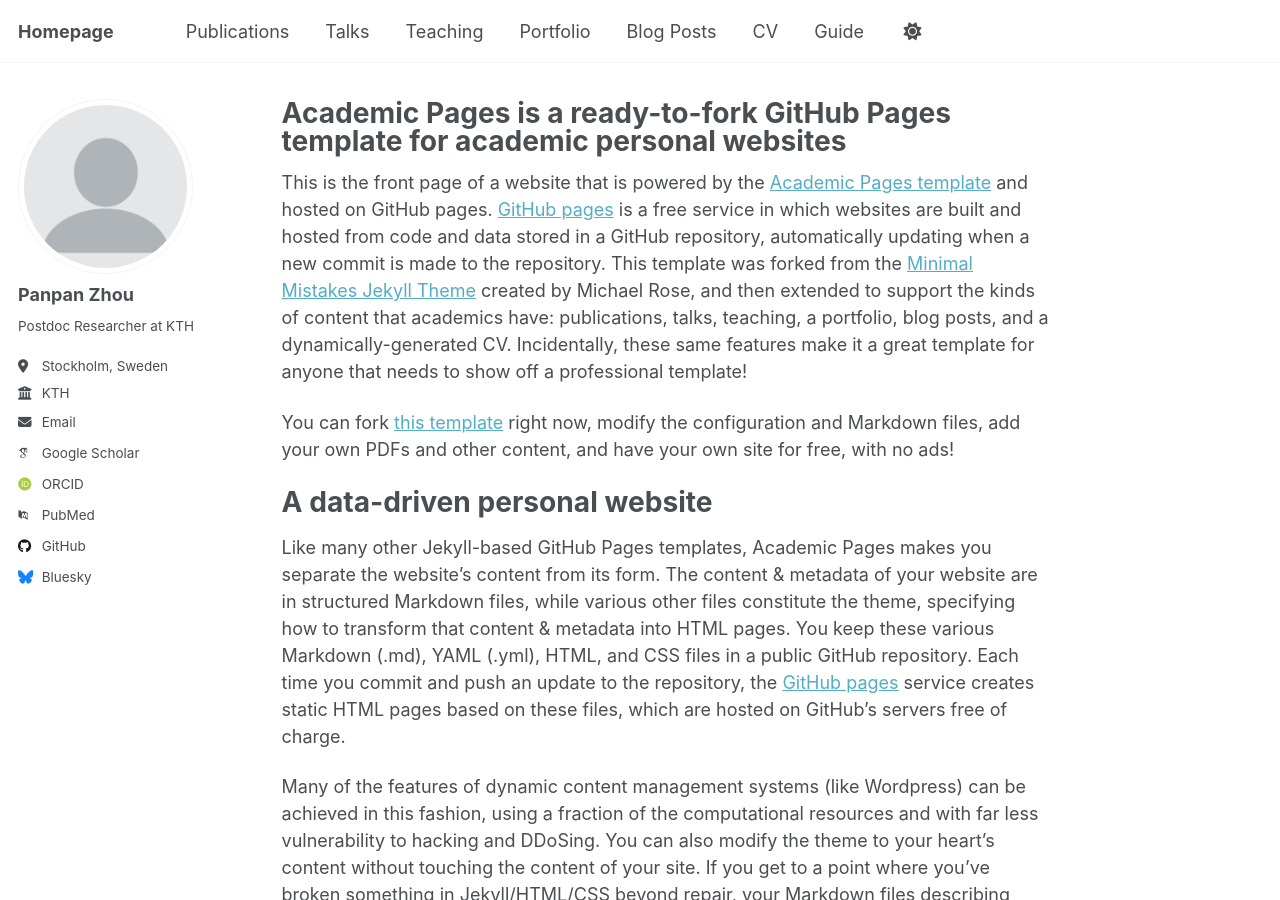
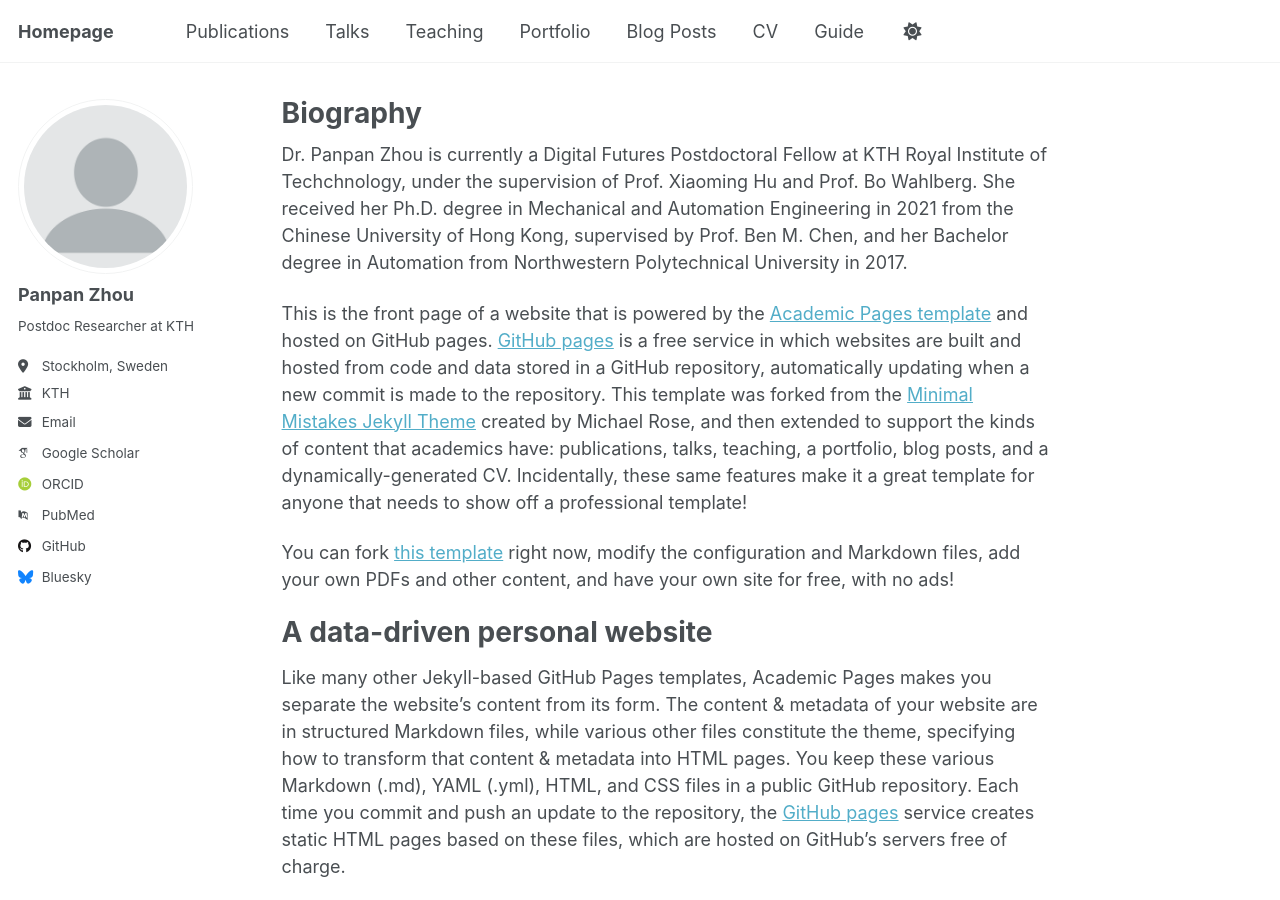
Before and after one commit to PanpanZhou11/Panpan-Zhou.github.io, a Jekyll site: the page built from _pages/about.md, in a window 1280 px wide and 900 px high. Built offline with Jekyll 4.4.1, drawn with Linux system fonts in a browser that asks for light colours; some web fonts are replaced; a script that is not in the unit is left out.

Commit message:
Update about.md

```diff
--- a/_pages/about.md
+++ b/_pages/about.md
@@ -1,11 +1,19 @@
 ---
 permalink: /
-title: "Academic Pages is a ready-to-fork GitHub Pages template for academic personal websites"
+title: "Biography"
 author_profile: true
 redirect_from:
   - /about/
   - /about.html
 ---
+
+Dr. Panpan Zhou is currently a Digital Futures Postdoctoral Fellow at KTH Royal Institute of Techchnology, under the supervision of Prof. Xiaoming Hu and Prof. Bo Wahlberg. She received her Ph.D. degree in Mechanical and Automation Engineering in 2021 from the Chinese University of Hong Kong, supervised by Prof. Ben M. Chen, and her Bachelor degree in Automation from Northwestern Polytechnical University in 2017.
+
+
+
+
+
+
 
 This is the front page of a website that is powered by the [Academic Pages template](https://github.com/academicpages/academicpages.github.io) and hosted on GitHub pages. [GitHub pages](https://pages.github.com) is a free service in which websites are built and hosted from code and data stored in a GitHub repository, automatically updating when a new commit is made to the repository. This template was forked from the [Minimal Mistakes Jekyll Theme](https://mmistakes.github.io/minimal-mistakes/) created by Michael Rose, and then extended to support the kinds of content that academics have: publications, talks, teaching, a portfolio, blog posts, and a dynamically-generated CV. Incidentally, these same features make it a great template for anyone that needs to show off a professional template!
 
```
